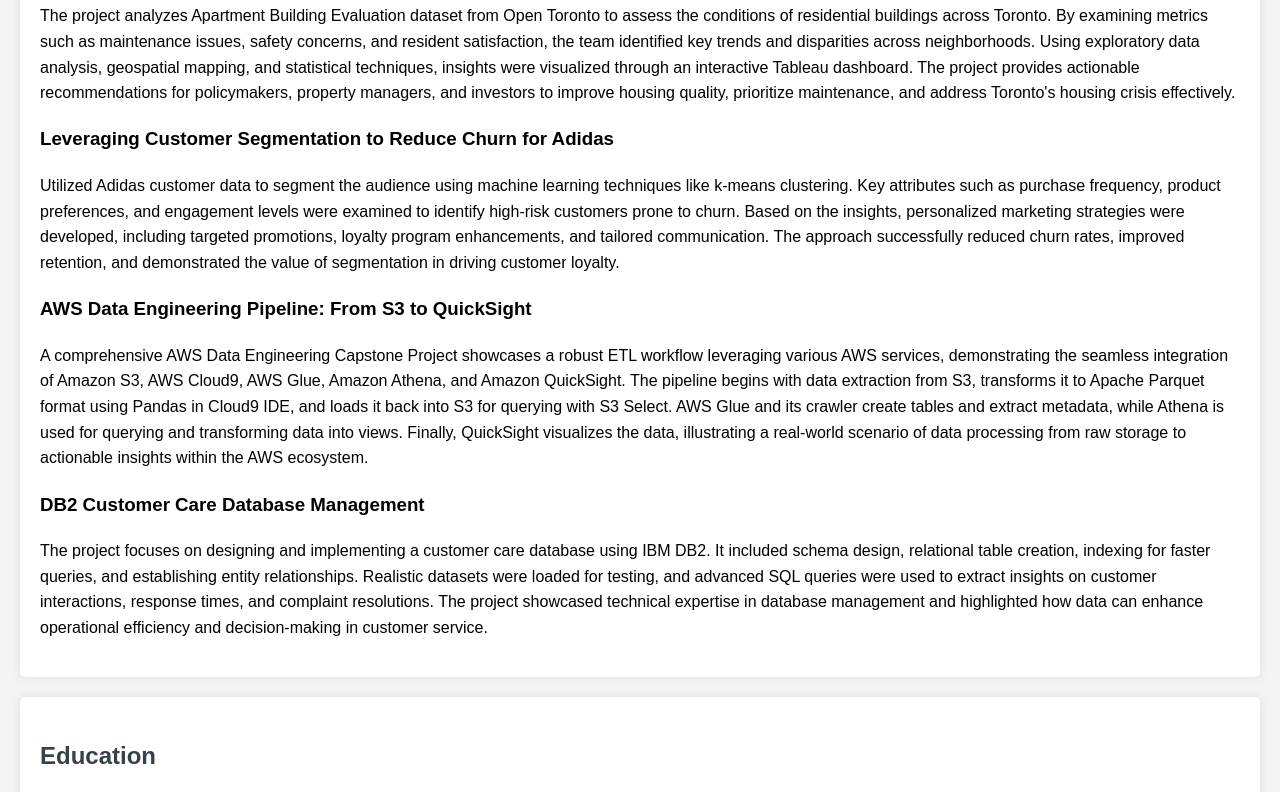
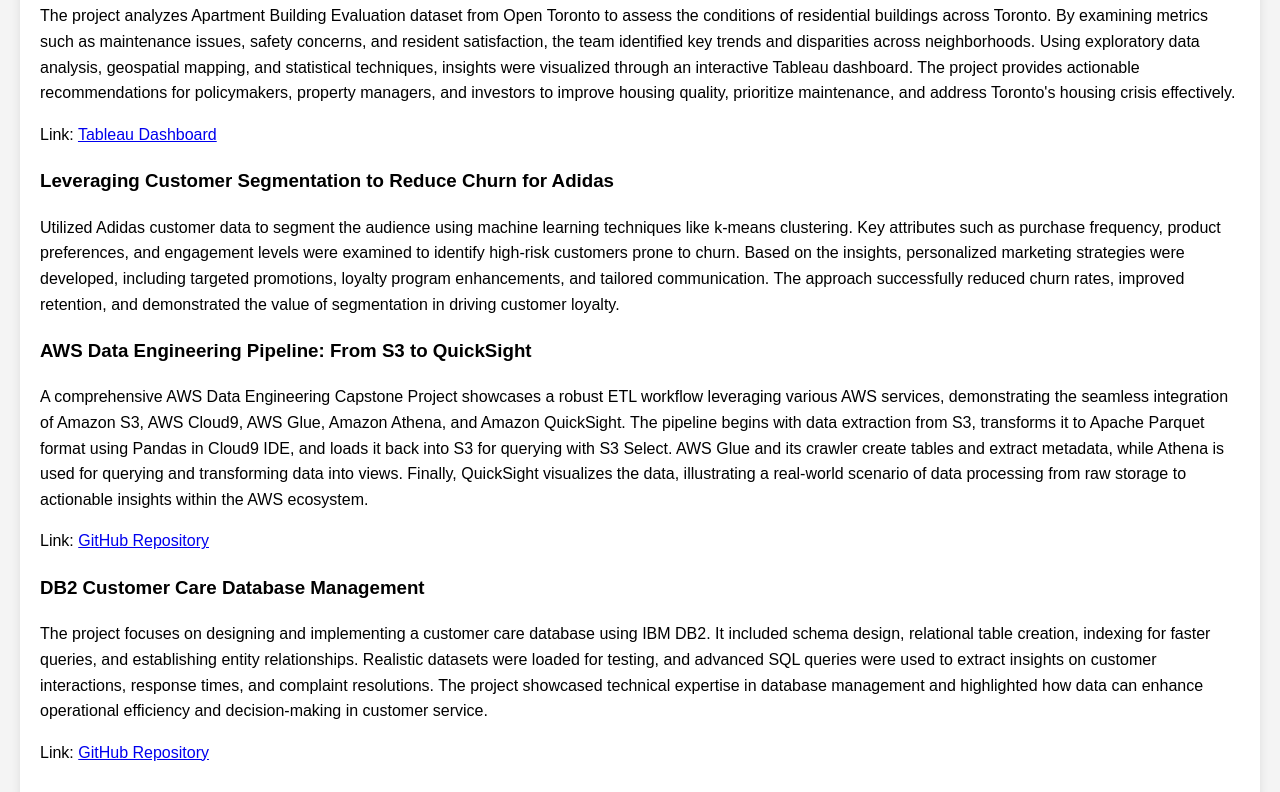
Before and after one commit to jibnorge/Portfolio, a plain HTML site: page index.html in a window 1280 px wide. Shown: the part 1700-2492 px from the top of the page. Drawn offline with Linux system fonts and the light colour scheme.

Commit message:
Update index.html

```diff
--- a/index.html
+++ b/index.html
@@ -127,15 +127,19 @@
 
         <h3>Data-Driven Evaluation of Toronto Apartment Buildings</h3>
         <p>The project analyzes Apartment Building Evaluation dataset from Open Toronto to assess the conditions of residential buildings across Toronto. By examining metrics such as maintenance issues, safety concerns, and resident satisfaction, the team identified key trends and disparities across neighborhoods. Using exploratory data analysis, geospatial mapping, and statistical techniques, insights were visualized through an interactive Tableau dashboard. The project provides actionable recommendations for policymakers, property managers, and investors to improve housing quality, prioritize maintenance, and address Toronto's housing crisis effectively.</p>
+        <p>Link: <a href="https://public.tableau.com/views/TorontoBuildingEvaluationDashboard_17334607948060/Dashboard?:language=en-US&:sid=&:redirect=auth&:display_count=n&:origin=viz_share_link">Tableau Dashboard</a></p>
 
         <h3>Leveraging Customer Segmentation to Reduce Churn for Adidas</h3>
         <p>Utilized Adidas customer data to segment the audience using machine learning techniques like k-means clustering. Key attributes such as purchase frequency, product preferences, and engagement levels were examined to identify high-risk customers prone to churn. Based on the insights, personalized marketing strategies were developed, including targeted promotions, loyalty program enhancements, and tailored communication. The approach successfully reduced churn rates, improved retention, and demonstrated the value of segmentation in driving customer loyalty.</p>
 
         <h3>AWS Data Engineering Pipeline: From S3 to QuickSight</h3>
         <p>A comprehensive AWS Data Engineering Capstone Project showcases a robust ETL workflow leveraging various AWS services, demonstrating the seamless integration of Amazon S3, AWS Cloud9, AWS Glue, Amazon Athena, and Amazon QuickSight. The pipeline begins with data extraction from S3, transforms it to Apache Parquet format using Pandas in Cloud9 IDE, and loads it back into S3 for querying with S3 Select. AWS Glue and its crawler create tables and extract metadata, while Athena is used for querying and transforming data into views. Finally, QuickSight visualizes the data, illustrating a real-world scenario of data processing from raw storage to actionable insights within the AWS ecosystem.</p>
+        <p>Link: <a href="https://github.com/jibnorge/AWS-Data-Engineering-Pipeline-From-S3-to-QuickSight">GitHub Repository</a>
 
         <h3>DB2 Customer Care Database Management</h3>
         <p>The project focuses on designing and implementing a customer care database using IBM DB2. It included schema design, relational table creation, indexing for faster queries, and establishing entity relationships. Realistic datasets were loaded for testing, and advanced SQL queries were used to extract insights on customer interactions, response times, and complaint resolutions. The project showcased technical expertise in database management and highlighted how data can enhance operational efficiency and decision-making in customer service.</p>
+        <p>Link: <a href="https://github.com/jibnorge/DB2-Customer-Care-Database-Management">GitHub Repository</a>
+
     </section>
     <section id="education">
         <h2>Education</h2>
```
